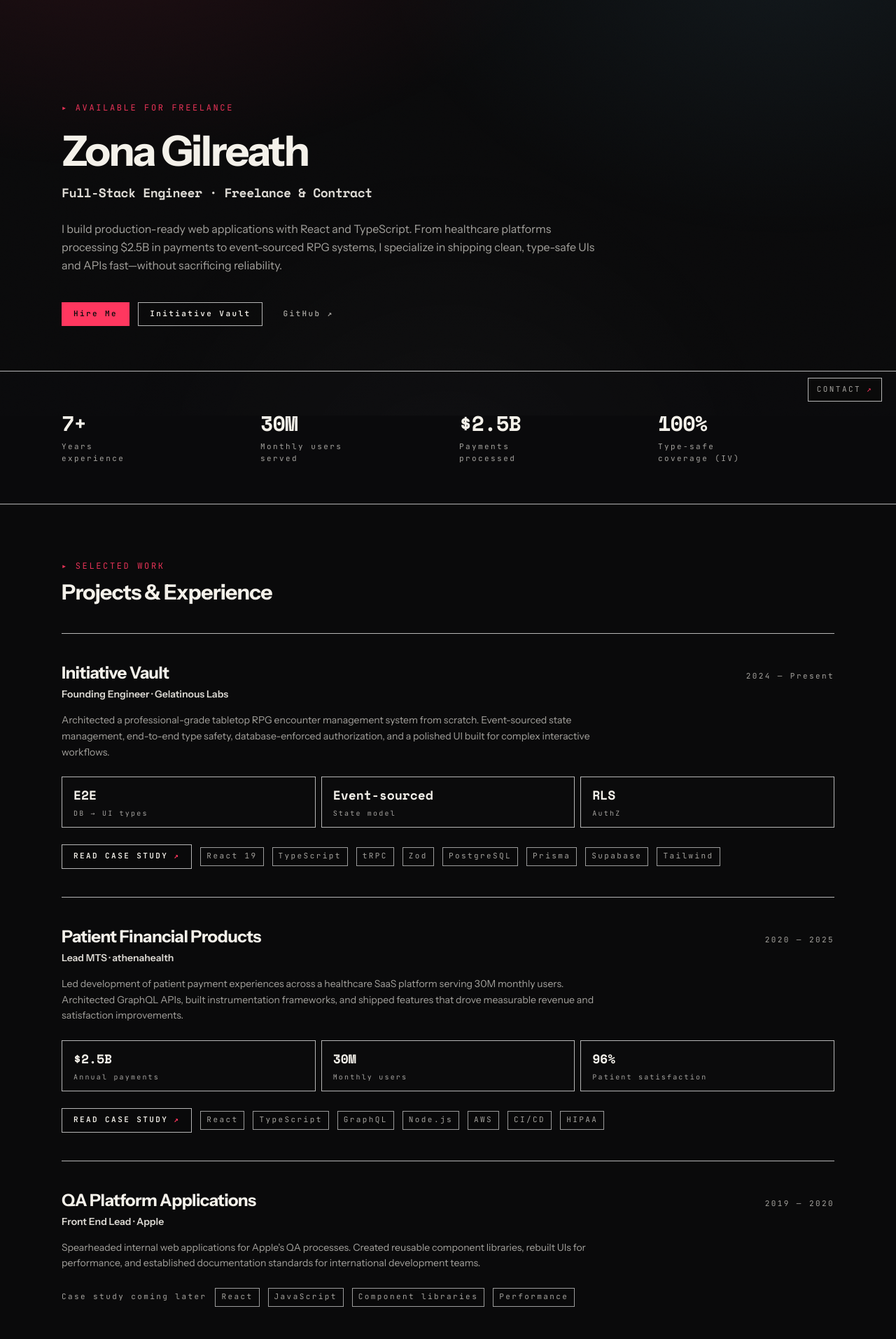
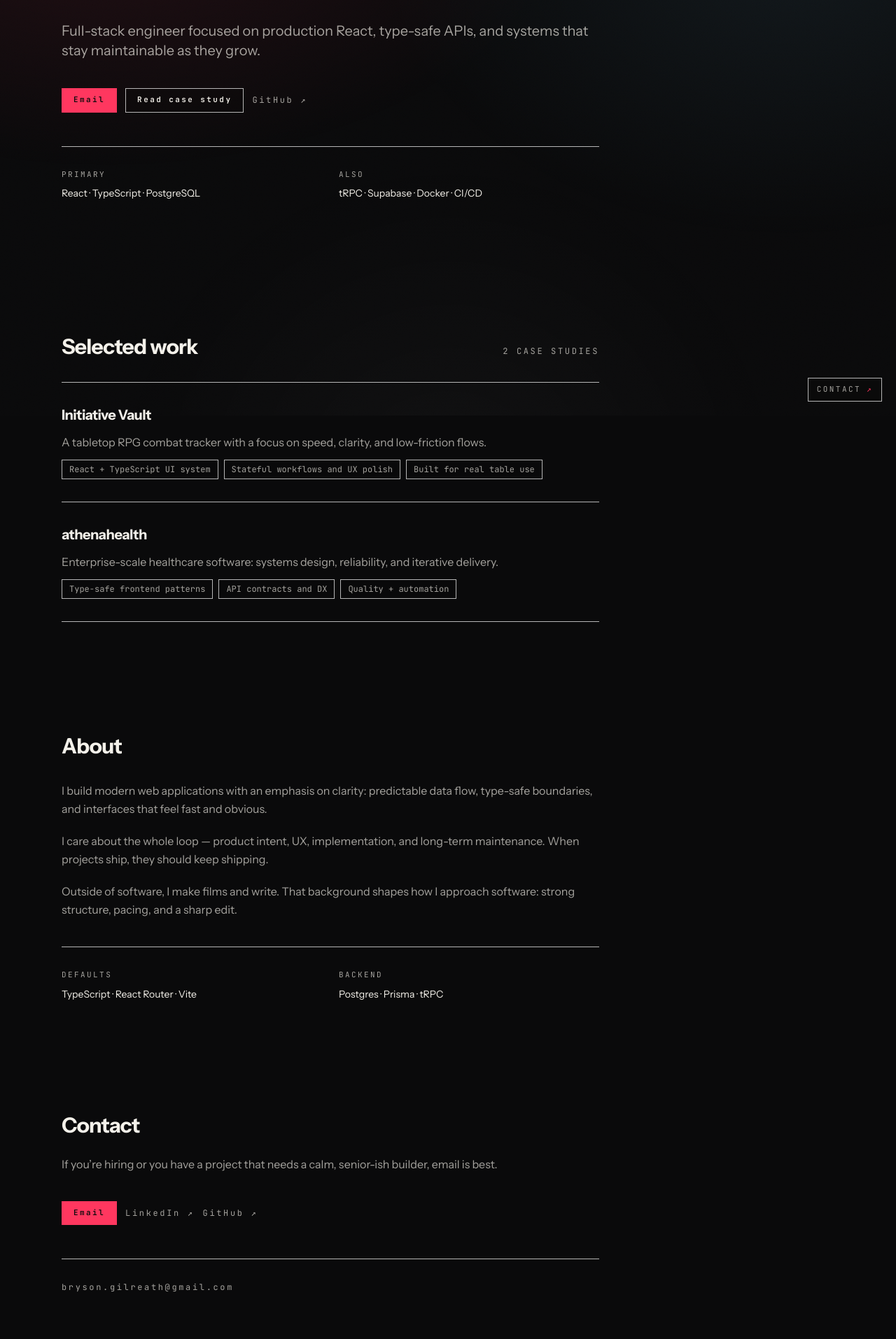
Before and after one commit to zonagilreath/zonadostuff, a React (Vite) app: page / in a window 1280 px wide. Shown: the part 206-2120 px from the top of the page at 70% size. Built offline with nearby package versions, Linux system fonts and the light colour scheme.

Commit message:
Start from scratch: replace Home with editorial Hero/Work/About/Contact sections

```diff
--- /dev/null
+++ b/src/components/home/About.tsx
@@ -0,0 +1,41 @@
+import { Container } from '../ui/Container';
+
+export function About() {
+  return (
+    <section id="about" className="scroll-mt-24 py-20">
+      <Container>
+        <div className="max-w-3xl">
+          <h2 className="font-heading text-2xl font-bold tracking-tight text-text sm:text-3xl">About</h2>
+
+          <div className="mt-8 space-y-5 text-base leading-relaxed text-muted">
+            <p>
+              I build modern web applications with an emphasis on clarity: predictable data flow, type-safe boundaries, and
+              interfaces that feel fast and obvious.
+            </p>
+            <p>
+              I care about the whole loop — product intent, UX, implementation, and long-term maintenance. When projects
+              ship, they should keep shipping.
+            </p>
+            <p>
+              Outside of software, I make films and write. That background shapes how I approach software: strong
+              structure, pacing, and a sharp edit.
+            </p>
+          </div>
+
+          <div className="mt-10 border-t border-border/70 pt-8">
+            <div className="grid gap-6 sm:grid-cols-2">
+              <div>
+                <div className="font-code text-[11px] tracking-[0.22em] text-muted">DEFAULTS</div>
+                <div className="mt-2 text-sm text-text">TypeScript · React Router · Vite</div>
+              </div>
+              <div>
+                <div className="font-code text-[11px] tracking-[0.22em] text-muted">BACKEND</div>
+                <div className="mt-2 text-sm text-text">Postgres · Prisma · tRPC</div>
+              </div>
+            </div>
+          </div>
+        </div>
+      </Container>
+    </section>
+  );
+}
--- /dev/null
+++ b/src/components/home/HomeContact.tsx
@@ -0,0 +1,48 @@
+import { ButtonLink } from '../ui/Button';
+import { Container } from '../ui/Container';
+
+const EMAIL = 'bryson.gilreath@gmail.com';
+
+export function HomeContact() {
+  return (
+    <section id="contact" className="scroll-mt-24 py-20">
+      <Container>
+        <div className="max-w-3xl">
+          <h2 className="font-heading text-2xl font-bold tracking-tight text-text sm:text-3xl">Contact</h2>
+
+          <p className="mt-6 max-w-2xl text-base leading-relaxed text-muted">
+            If you’re hiring or you have a project that needs a calm, senior-ish builder, email is best.
+          </p>
+
+          <div className="mt-10 flex flex-col gap-3 sm:flex-row sm:items-center">
+            <ButtonLink variant="primary" href={`mailto:${EMAIL}`}>
+              Email
+            </ButtonLink>
+
+            <a
+              className="font-code text-xs tracking-[0.22em] text-muted hover:text-text"
+              href="https://linkedin.com/in/zonagilreath"
+              target="_blank"
+              rel="noreferrer"
+            >
+              LinkedIn ↗
+            </a>
+
+            <a
+              className="font-code text-xs tracking-[0.22em] text-muted hover:text-text"
+              href="https://github.com/ZonaGilreath"
+              target="_blank"
+              rel="noreferrer"
+            >
+              GitHub ↗
+            </a>
+          </div>
+
+          <div className="mt-12 border-t border-border/70 pt-8">
+            <div className="font-code text-xs tracking-[0.22em] text-muted">{EMAIL}</div>
+          </div>
+        </div>
+      </Container>
+    </section>
+  );
+}
--- /dev/null
+++ b/src/components/home/HomeHero.tsx
@@ -0,0 +1,58 @@
+import { ButtonLink } from '../ui/Button';
+import { Container } from '../ui/Container';
+
+export function HomeHero() {
+  return (
+    <section className="py-20 sm:py-28">
+      <Container>
+        <div className="max-w-3xl">
+          <p className="font-code text-xs tracking-[0.22em] text-muted">AUSTIN, TX · AVAILABLE FOR SELECT WORK</p>
+
+          <h1 className="mt-6 font-heading text-4xl font-bold leading-[1.05] tracking-tight text-text sm:text-6xl">
+            Zona Gilreath
+          </h1>
+
+          <p className="mt-6 text-lg leading-relaxed text-muted sm:text-xl">
+            Full-stack engineer focused on production React, type-safe APIs, and systems that stay maintainable as they grow.
+          </p>
+
+          <div className="mt-10 flex flex-col gap-3 sm:flex-row sm:items-center">
+            <ButtonLink variant="primary" href="mailto:bryson.gilreath@gmail.com">
+              Email
+            </ButtonLink>
+
+            <ButtonLink
+              variant="secondary"
+              href="/work/initiative-vault"
+              aria-label="Read Initiative Vault case study"
+            >
+              Read case study
+            </ButtonLink>
+
+            <a
+              className="font-code text-xs tracking-[0.22em] text-muted hover:text-text"
+              href="https://github.com/ZonaGilreath"
+              target="_blank"
+              rel="noreferrer"
+            >
+              GitHub ↗
+            </a>
+          </div>
+
+          <div className="mt-12 border-t border-border/70 pt-8">
+            <div className="grid gap-6 sm:grid-cols-2">
+              <div>
+                <div className="font-code text-[11px] tracking-[0.22em] text-muted">PRIMARY</div>
+                <div className="mt-2 text-sm text-text">React · TypeScript · PostgreSQL</div>
+              </div>
+              <div>
+                <div className="font-code text-[11px] tracking-[0.22em] text-muted">ALSO</div>
+                <div className="mt-2 text-sm text-text">tRPC · Supabase · Docker · CI/CD</div>
+              </div>
+            </div>
+          </div>
+        </div>
+      </Container>
+    </section>
+  );
+}
--- /dev/null
+++ b/src/components/home/SelectedWork.tsx
@@ -0,0 +1,74 @@
+import { Container } from '../ui/Container';
+
+type WorkItem = {
+  title: string;
+  blurb: string;
+  highlights: string[];
+  href: string;
+};
+
+const work: WorkItem[] = [
+  {
+    title: 'Initiative Vault',
+    blurb: 'A tabletop RPG combat tracker with a focus on speed, clarity, and low-friction flows.',
+    highlights: ['React + TypeScript UI system', 'Stateful workflows and UX polish', 'Built for real table use'],
+    href: '/work/initiative-vault'
+  },
+  {
+    title: 'athenahealth',
+    blurb: 'Enterprise-scale healthcare software: systems design, reliability, and iterative delivery.',
+    highlights: ['Type-safe frontend patterns', 'API contracts and DX', 'Quality + automation'],
+    href: '/work/athenahealth'
+  }
+];
+
+export function SelectedWork() {
+  return (
+    <section id="work" className="scroll-mt-24 py-20">
+      <Container>
+        <div className="max-w-3xl">
+          <div className="flex items-baseline justify-between gap-6">
+            <h2 className="font-heading text-2xl font-bold tracking-tight text-text sm:text-3xl">
+              Selected work
+            </h2>
+            <div className="font-code text-xs tracking-[0.22em] text-muted">2 CASE STUDIES</div>
+          </div>
+
+          <div className="mt-8 border-t border-border/70">
+            {work.map((w) => (
+              <a
+                key={w.title}
+                href={w.href}
+                className="group block border-b border-border/70 py-8 transition-colors hover:bg-bg/25"
+              >
+                <div className="flex flex-col gap-3">
+                  <div className="flex items-center justify-between gap-6">
+                    <div className="font-heading text-xl font-bold tracking-tight text-text">
+                      {w.title}
+                    </div>
+                    <div className="font-code text-xs tracking-[0.22em] text-accent opacity-0 transition-opacity group-hover:opacity-100">
+                      READ →
+                    </div>
+                  </div>
+
+                  <p className="text-base leading-relaxed text-muted">{w.blurb}</p>
+
+                  <div className="flex flex-wrap gap-2">
+                    {w.highlights.map((h) => (
+                      <span
+                        key={`${w.title}-${h}`}
+                        className="inline-flex items-center border border-border/70 bg-bg/25 px-2.5 py-1 font-code text-[12px] text-muted transition-colors group-hover:border-accent/30 group-hover:text-text"
+                      >
+                        {h}
+                      </span>
+                    ))}
+                  </div>
+                </div>
+              </a>
+            ))}
+          </div>
+        </div>
+      </Container>
+    </section>
+  );
+}
--- a/src/pages/Home.tsx
+++ b/src/pages/Home.tsx
@@ -1,17 +1,15 @@
-import { Contact } from '../components/contact/Contact';
-import { Hero } from '../components/hero/Hero';
-import { MetricsBar } from '../components/metrics/MetricsBar';
-import { Skills } from '../components/skills/Skills';
-import { Work } from '../components/work/Work';
+import { HomeHero } from '../components/home/HomeHero';
+import { SelectedWork } from '../components/home/SelectedWork';
+import { About } from '../components/home/About';
+import { HomeContact } from '../components/home/HomeContact';
 
 export function Home() {
   return (
     <>
-      <Hero />
-      <MetricsBar />
-      <Work />
-      <Skills />
-      <Contact />
+      <HomeHero />
+      <SelectedWork />
+      <About />
+      <HomeContact />
     </>
   );
 }
```
